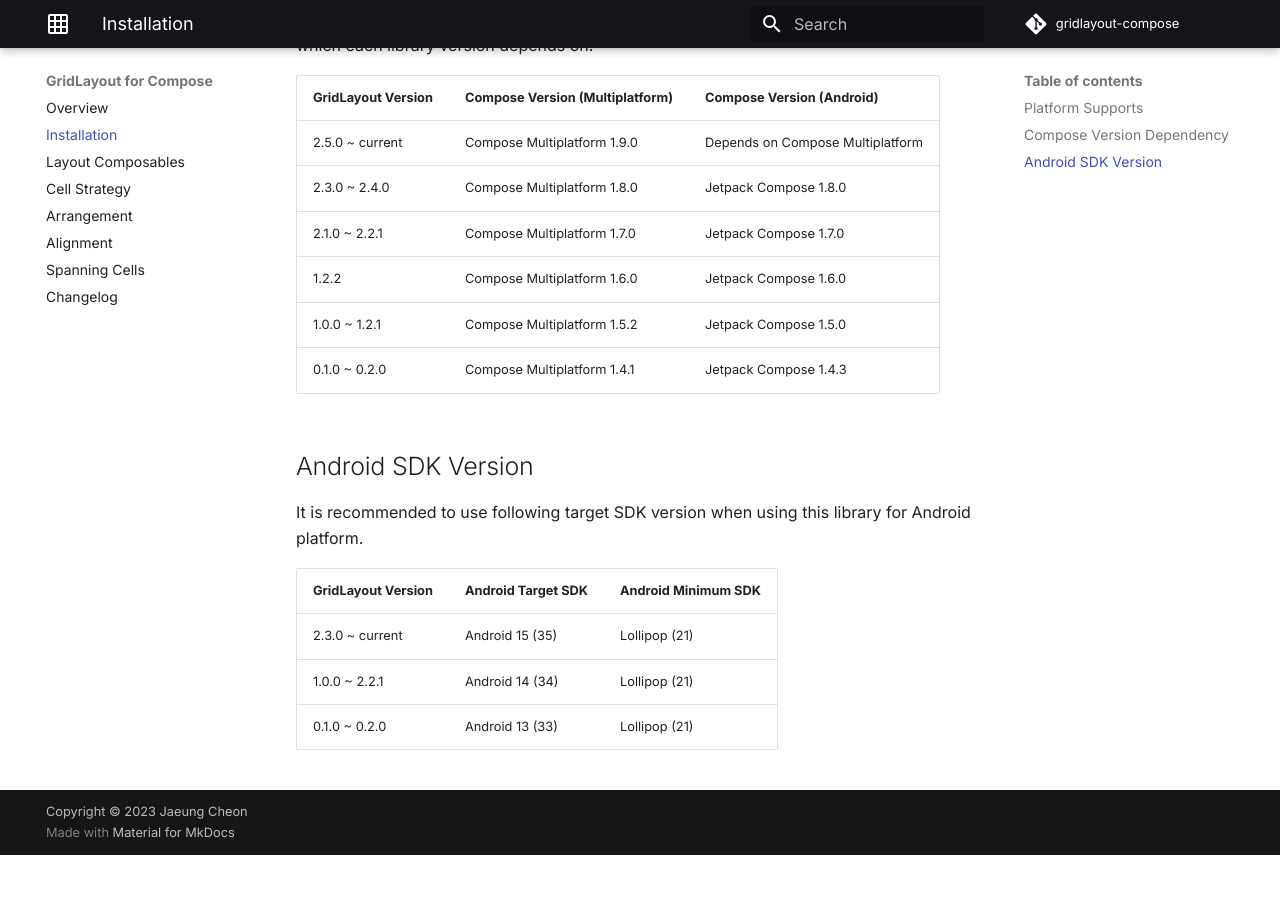
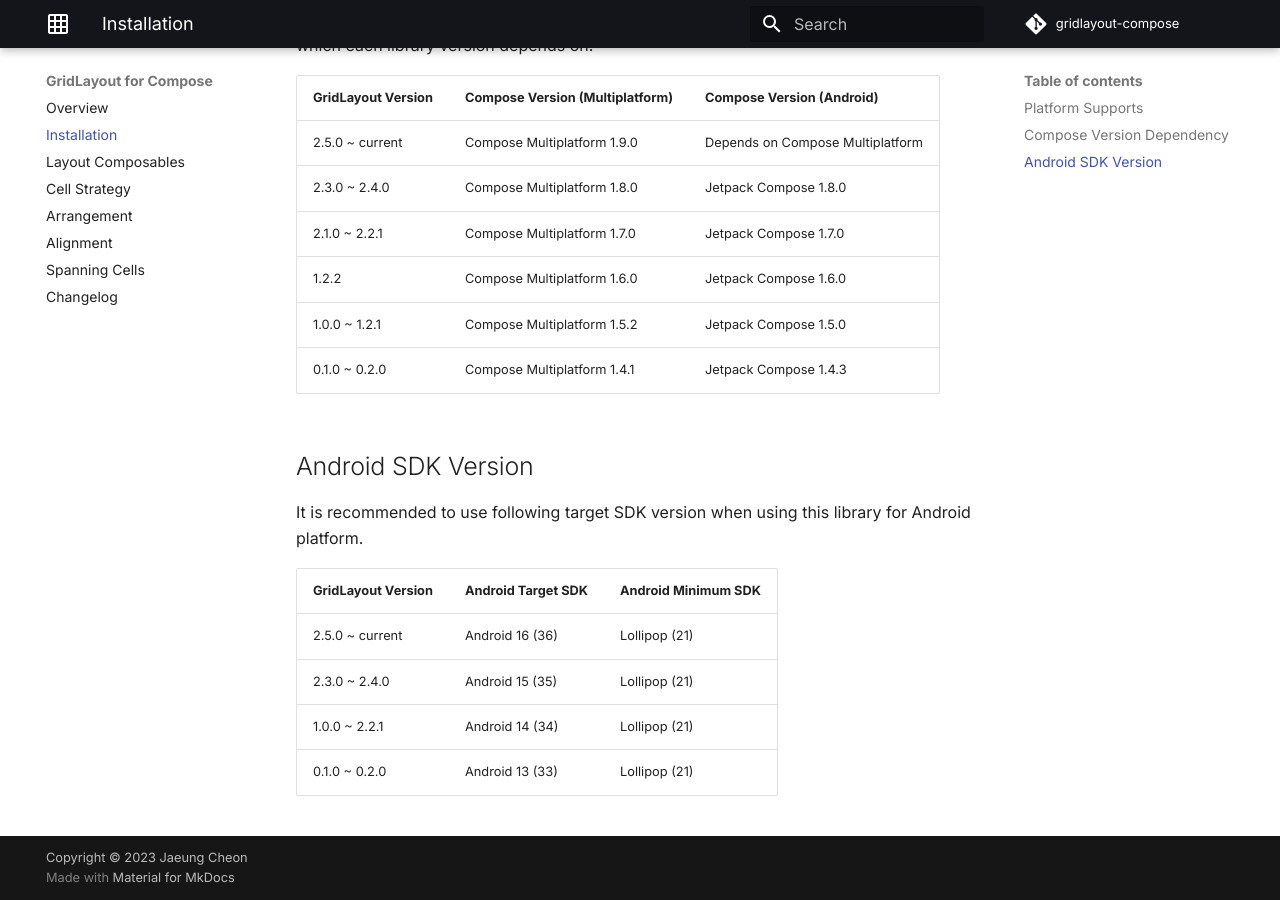
Before and after one commit to cheonjaeung/gridlayout-compose, an MkDocs documentation site: the page built from docs/installation.md, in a window 1280 px wide and 900 px high, scrolled down 874 px. Built offline with MkDocs 1.6.1 and Material for MkDocs 9.7.7, drawn with Linux system fonts in a browser that asks for light colours; comment, search, counter and statistics services are not loaded; before the commit the page ends 1729 px from its top, so only the background shows below that.

Commit message:
Add android sdk version docs for 2.5.0

```diff
--- a/docs/installation.md
+++ b/docs/installation.md
@@ -45,6 +45,7 @@ It is recommended to use following target SDK version when using this library fo
 
 | GridLayout Version | Android Target SDK | Android Minimum SDK |
 |--------------------|--------------------|---------------------|
-| 2.3.0 ~ current    | Android 15 (35)    | Lollipop (21)       |
+| 2.5.0 ~ current    | Android 16 (36)    | Lollipop (21)       |
+| 2.3.0 ~ 2.4.0      | Android 15 (35)    | Lollipop (21)       |
 | 1.0.0 ~ 2.2.1      | Android 14 (34)    | Lollipop (21)       |
 | 0.1.0 ~ 0.2.0      | Android 13 (33)    | Lollipop (21)       |
```
